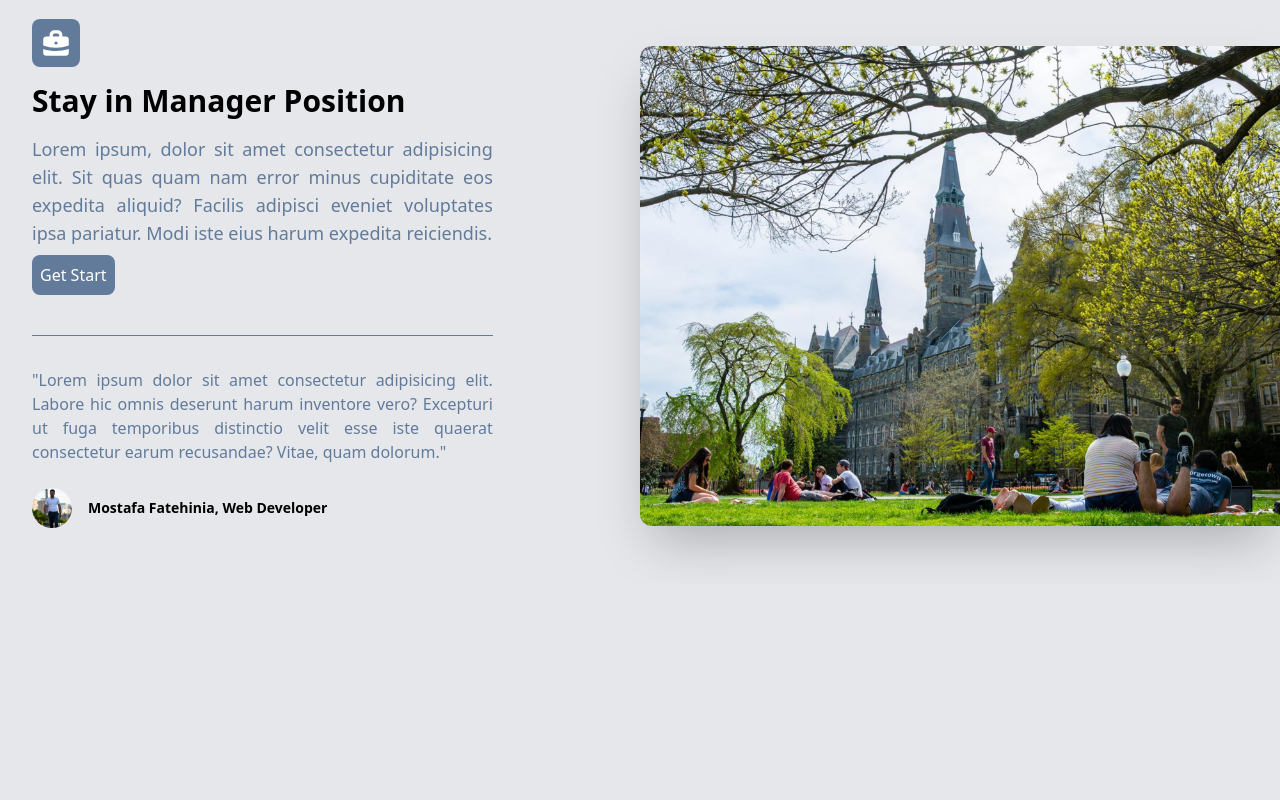
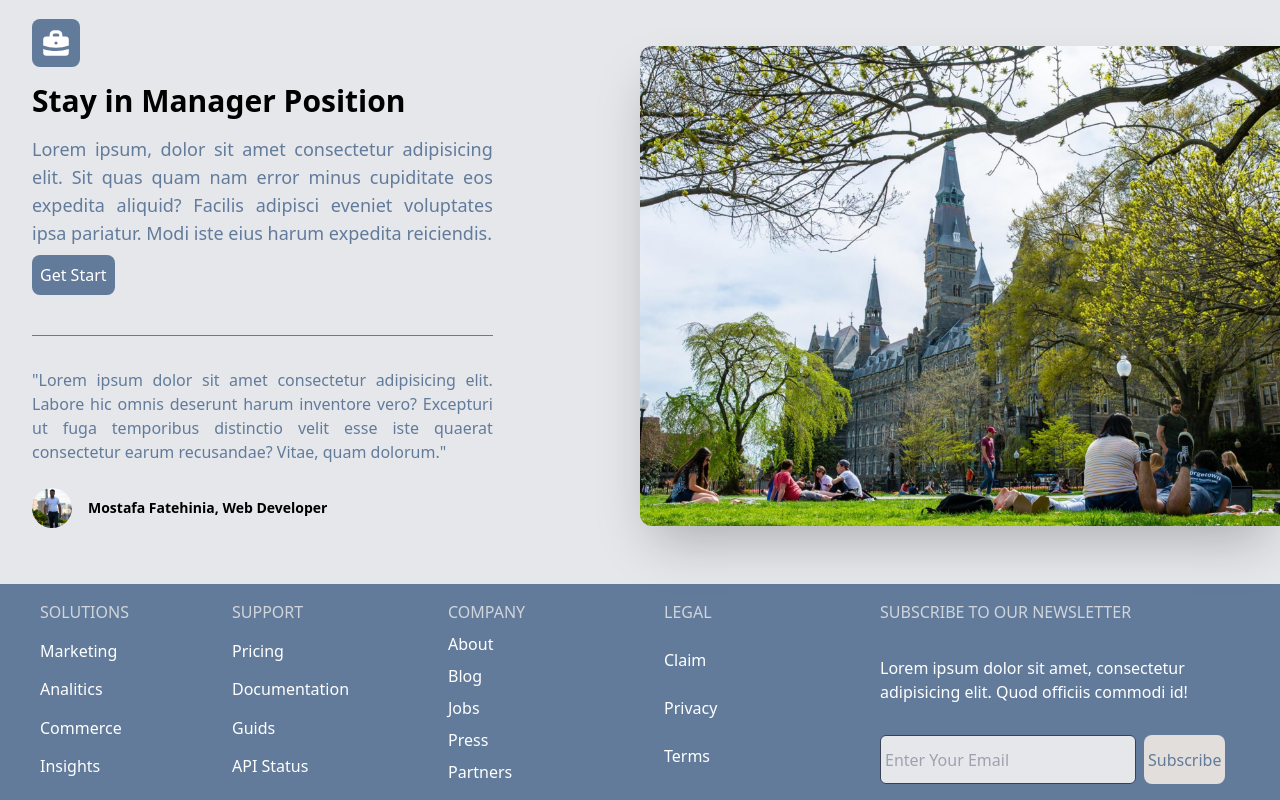
Before and after one commit to mostafafatehinia/georgetown, a React (Create React App) app: page / in a window 1280 px wide. Shown: the part 831-1631 px from the top of the page. Before the commit the page ends 1415 px from the top, so only its background shows below. Built offline with nearby package versions, Linux system fonts and the light colour scheme.

Commit message:
footer section designed and added.

```diff
--- a/src/App.tsx
+++ b/src/App.tsx
@@ -1,5 +1,5 @@
 import "./App.css";
-import { Achievements, Management, NavBar, Slider } from "./components";
+import { Achievements, Footer, Management, NavBar, Slider } from "./components";
 
 function App() {
 	return (
@@ -8,6 +8,7 @@ function App() {
 			<Slider />
 			<Achievements />
 			<Management />
+			<Footer />
 		</>
 	);
 }
--- /dev/null
+++ b/src/components/Footer/Footer.tsx
@@ -0,0 +1,51 @@
+import { Button } from "../Button";
+
+export const Footer = () => {
+	return (
+		<footer className='grid grid-cols-2 md:grid-cols-6 p-4 gap-x-12 gap-y-4 bg-[#627b9b] text-white'>
+			<div className='grid gap-y-2 ml-6'>
+				<p className='text-gray-300 uppercase'>Solutions</p>
+				<p>Marketing</p>
+				<p>Analitics</p>
+				<p>Commerce</p>
+				<p>Insights</p>
+			</div>
+			<div className='grid gap-y-2'>
+				<p className='text-gray-300 uppercase'>Support</p>
+				<p>Pricing</p>
+				<p>Documentation</p>
+				<p>Guids</p>
+				<p>API Status</p>
+			</div>
+			<div className='grid gap-y-2 ml-6 md:ml-0'>
+				<p className='text-gray-300 uppercase'>company</p>
+				<p>About</p>
+				<p>Blog</p>
+				<p>Jobs</p>
+				<p>Press</p>
+				<p>Partners</p>
+			</div>
+			<div className='grid gap-y-2'>
+				<p className='text-gray-300 uppercase'>Legal</p>
+				<p>Claim</p>
+				<p>Privacy</p>
+				<p>Terms</p>
+			</div>
+
+			<div className='col-span-2 grid gap-y-2 ml-6 md:ml-0'>
+				<p className='text-gray-300 uppercase'>Subscribe to our newsletter</p>
+				<p>Lorem ipsum dolor sit amet, consectetur adipisicing elit. Quod officiis commodi id!</p>
+				<div className='flex'>
+					<input
+						className='w-2/3 rounded-md mr-2 px-1 border text-black border-gray-700 bg-gray-200'
+						type='text'
+						placeholder='Enter Your Email'
+					/>
+					<Button className='bg-[#e2dedb] text-[#627b9b] rounded-lg px-1 active:scale-75 transition duration-300'>
+						Subscribe
+					</Button>
+				</div>
+			</div>
+		</footer>
+	);
+};
--- /dev/null
+++ b/src/components/Footer/index.ts
@@ -0,0 +1 @@
+export * from "./Footer";
--- a/src/components/index.ts
+++ b/src/components/index.ts
@@ -2,3 +2,4 @@ export * from "./NavBar";
 export * from "./Slider";
 export * from "./Achievement";
 export * from "./Management";
+export * from "./Footer";
```
